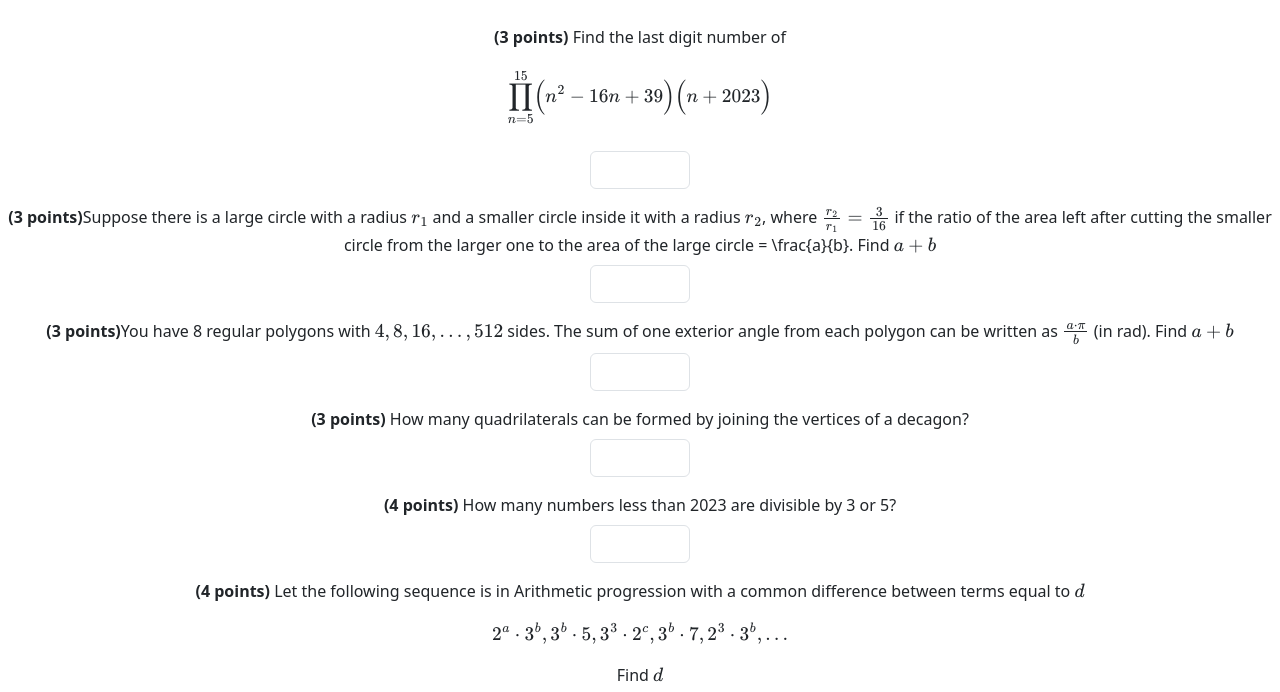
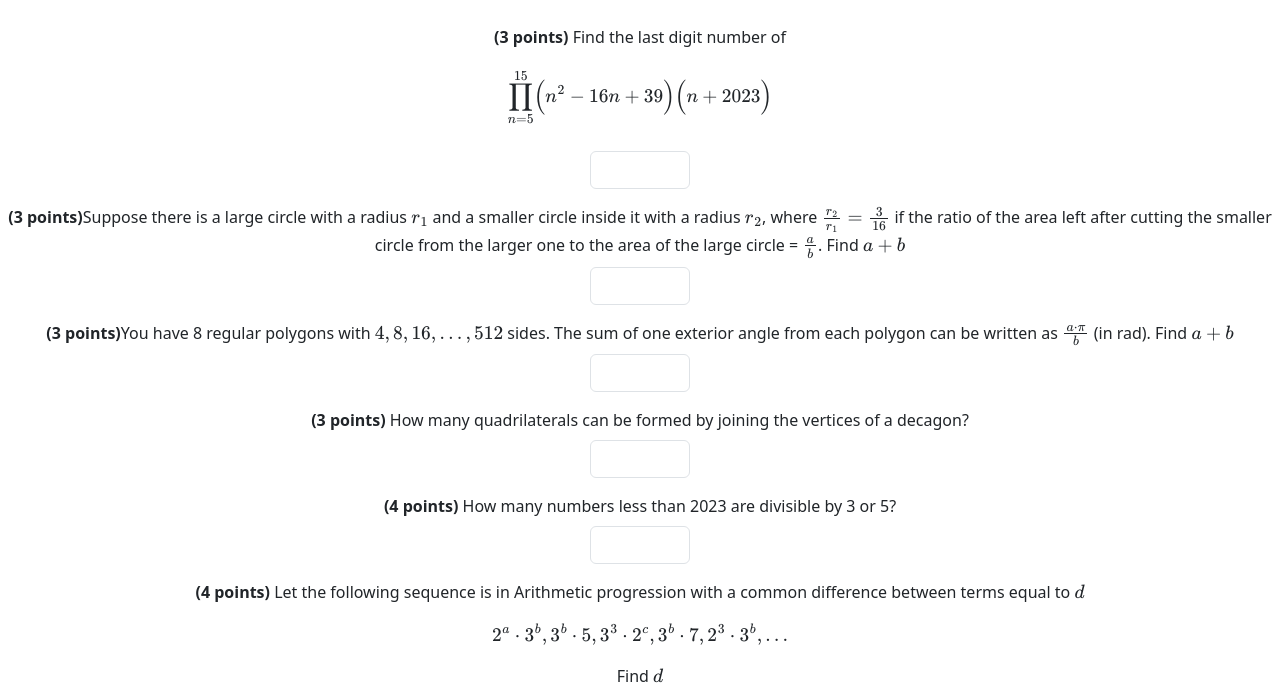
Before and after one commit to ZyadHamed/Logarithm, a website: page exam.html in a window 1280 px wide. Shown: the part 93-785 px from the top of the page. Drawn offline with nearby package versions, Linux system fonts and the light colour scheme; some packages are replaced by stand-ins of ours.

Commit message:
Update exam.html

```diff
--- a/exam.html
+++ b/exam.html
@@ -86,7 +86,7 @@
             </div>
 
             <div class="mb-3">
-                <label for="txtq2" class="form-label"> <b>(3 points)</b>Suppose there is a large circle with a radius $r_{1}$ and a smaller circle inside it with a radius $r_{2}$, where $\frac{r_{2}}{r_{1}}=\frac{3}{16}$ if the ratio of the area left after cutting the smaller circle from the larger one to the area of the large circle = \frac{a}{b}. Find $a+b$</label>
+                <label for="txtq2" class="form-label"> <b>(3 points)</b>Suppose there is a large circle with a radius $r_{1}$ and a smaller circle inside it with a radius $r_{2}$, where $\frac{r_{2}}{r_{1}}=\frac{3}{16}$ if the ratio of the area left after cutting the smaller circle from the larger one to the area of the large circle = $\frac{a}{b}$. Find $a+b$</label>
                 <input type="text" class="form-control mx-auto" style="max-width: 100px;" id="txtq2" onkeypress="return noenter()">
             </div>
 
```
